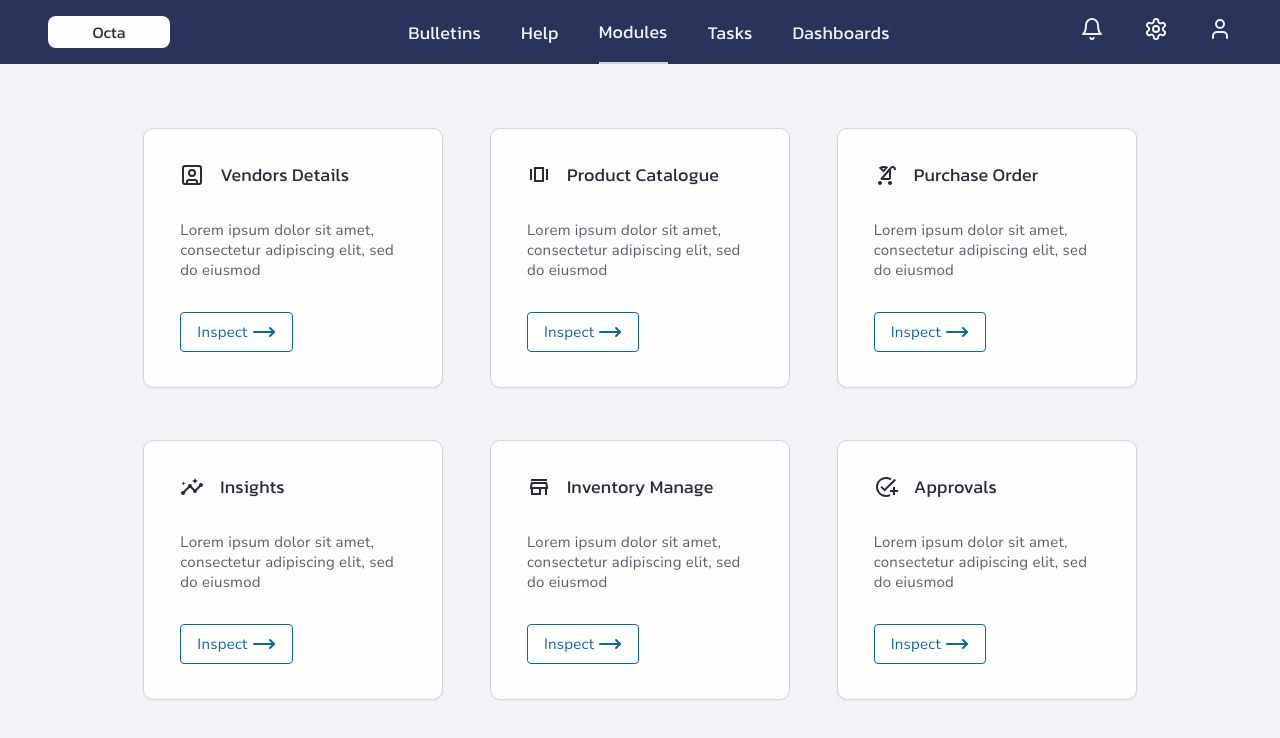
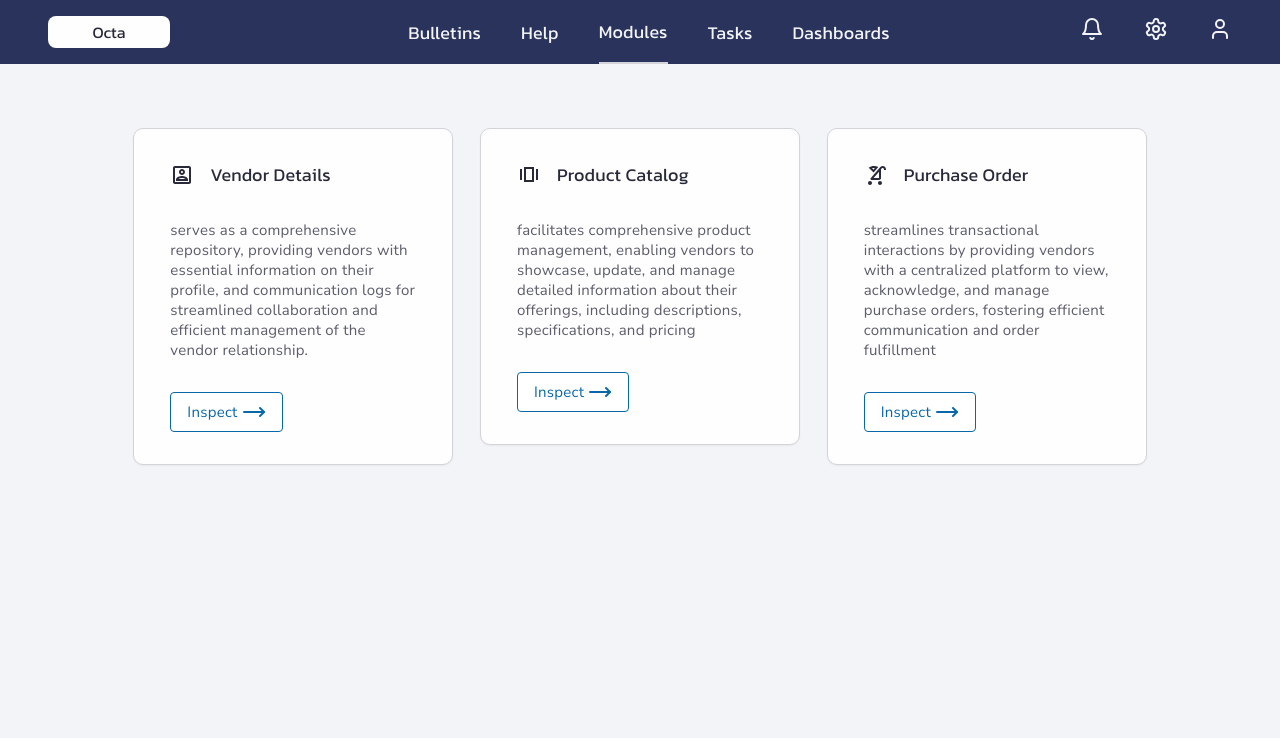
Before and after one commit to octabanglore/OCTA-Frontend, a Next.js app: page /modules in a window 1280 px wide. Shown: the top 738 px of the page. Built offline with nearby package versions, Linux system fonts and the light colour scheme.

Commit message:
change module data as per given array

```diff
--- a/actions/home-page.js
+++ b/actions/home-page.js
@@ -6,41 +6,32 @@ export const topbarData = {
   dashboard: "Dashboards",
 };
 
-export const moduleData = {
-  vendorDetails: {
-    title: "Vendors Details",
+export const getModuleData = (user) => {
+  const response = [
+    {
+      moduleId: 1,
+      title: "Vendor Details",
       description:
-      "Lorem ipsum dolor sit amet, consectetur adipiscing elit, sed do eiusmod",
+        "serves as a comprehensive repository, providing vendors with essential information on their profile, and communication logs for streamlined collaboration and efficient management of the vendor relationship.",
       buttonText: "Inspect",
+      imagePath: "vendorDetailsIcon",
     },
-  productCatalogue: {
-    title: "Product Catalogue",
+    {
+      moduleId: 2,
+      title: "Product Catalog",
       description:
-      "Lorem ipsum dolor sit amet, consectetur adipiscing elit, sed do eiusmod",
+        "facilitates comprehensive product management, enabling vendors to showcase, update, and manage detailed information about their offerings, including descriptions, specifications, and pricing",
       buttonText: "Inspect",
+      imagePath: "productCatalogueIcon",
     },
-  purchaseOrder: {
+    {
+      moduleId: 3,
       title: "Purchase Order",
       description:
-      "Lorem ipsum dolor sit amet, consectetur adipiscing elit, sed do eiusmod",
+        "streamlines transactional interactions by providing vendors with a centralized platform to view, acknowledge, and manage purchase orders, fostering efficient communication and order fulfillment",
       buttonText: "Inspect",
+      imagePath: "purchaseOrderIcon",
     },
-  insights: {
-    title: "Insights",
-    description:
-      "Lorem ipsum dolor sit amet, consectetur adipiscing elit, sed do eiusmod",
-    buttonText: "Inspect",
-  },
-  inventoryManage: {
-    title: "Inventory Manage",
-    description:
-      "Lorem ipsum dolor sit amet, consectetur adipiscing elit, sed do eiusmod",
-    buttonText: "Inspect",
-  },
-  approvals: {
-    title: "Approvals",
-    description:
-      "Lorem ipsum dolor sit amet, consectetur adipiscing elit, sed do eiusmod",
-    buttonText: "Inspect",
-  },
+  ];
+  return response;
 };
--- a/app/(routes)/(homepage)/components/BodySection.jsx
+++ b/app/(routes)/(homepage)/components/BodySection.jsx
@@ -1,17 +1,14 @@
-import { UserSquare } from "lucide-react";
 import CardComp from "./CardComp";
-import { productCatalogueIcon, purchaseOrderIcon, insightsIcon, inventoryManageIcon, approvalsIcon } from "@/components/svgs/ModulesPageIcons";
+import * as moduleIcons from "@/components/svgs/ModulesPageIcons";
 
 const BodySection = (props) => {
 
+
   return (
     <div className="h-full grid grid-cols-1 md:grid-cols-2 xl:grid-cols-3  mx-32 my-16  gap-4 justify-items-center">
-      {props.cardData.vendorDetails && <CardComp text={props.cardData.vendorDetails} link={"/vendordetails"} icon={<UserSquare/>}/>}
-      {props.cardData.productCatalogue && <CardComp text={props.cardData.productCatalogue} link={"/productcatalogue"} icon={productCatalogueIcon}/>}
-      {props.cardData.purchaseOrder && <CardComp text={props.cardData.purchaseOrder} link={"/purchaseorder/overview"} icon={purchaseOrderIcon}/>}
-      {props.cardData.insights && <CardComp text={props.cardData.insights} link={"/insights"} icon={insightsIcon}/>}
-      {props.cardData.inventoryManage && <CardComp text={props.cardData.inventoryManage} link={"/inventorymanage"} icon={inventoryManageIcon}/>}
-      {props.cardData.approvals && <CardComp text={props.cardData.approvals} link={"/approvals"} icon={approvalsIcon}/>}
+      {props.cardData.map(item => {
+        return <CardComp text={item} link={`/module/${item.moduleId}`} icon={moduleIcons[item.imagePath]} key={item.moduleId}/>
+      })}
     </div>
   );
 };
--- a/app/(routes)/(homepage)/components/CardComp.jsx
+++ b/app/(routes)/(homepage)/components/CardComp.jsx
@@ -12,7 +12,7 @@ import Link from "next/link";
 const CardComp = (props) => {
   return (
     <div>
-      <Card className="w-[300px] h-[260px] rounded-[10px] border-customGrey200 bg-customGrey000">
+      <Card className="w-[320px]  rounded-[10px] border-customGrey200 bg-customGrey000">
         <CardHeader className="p-[32px_36px_32px_36px]">
           <CardTitle className="flex flex-row custom-s1 text-customGrey800">
             <div className="mr-4 flex items-center">{props.icon}</div> {props.text.title}
--- a/app/(routes)/(homepage)/modules/page.jsx
+++ b/app/(routes)/(homepage)/modules/page.jsx
@@ -1,7 +1,26 @@
-import { moduleData } from "@/actions/home-page";
+"use client";
+
+import { getModuleData } from "@/actions/home-page";
 import BodySection from "../components/BodySection";
+import { useEffect, useState } from "react";
+import useLogin from "@/hooks/use-auth";
 
 const Modules = () => {
+  const users = useLogin();
+  const [moduleData, setModuleData] = useState([]);
+  const [isMounted, setIsMounted] = useState(false);
+
+  useEffect(() => {
+    setIsMounted(true);
+  }, []);
+  useEffect(() => {
+    setModuleData(getModuleData(users));
+  }, [users]);
+
+  if (!isMounted) {
+    return null;
+  }
+
   return <BodySection cardData={moduleData} />;
 };
 
--- a/app/(routes)/(modules)/productcatalogue/page.jsx
+++ b/app/(routes)/(modules)/productcatalogue/page.jsx
@@ -3,7 +3,6 @@
 import { useEffect, useState } from "react";
 import { Calendar2 } from "@/components/ui/calendar2";
 import { CalendarIcon } from "lucide-react";
-import { Button } from "@/components/ui/button";
 import { cn } from "@/lib/utils";
 import { format } from "date-fns";
 import { Tabs, TabsContent, TabsList, TabsTrigger } from "@/components/ui/tabs";
@@ -16,51 +15,51 @@ const F1 = () => {
     console.log(date);
   }, [date]);
   return (
-    <div className=" m-4 bg-white p-8">
+    <div className="bg-customGrey000 p-8">
       <Tabs
         defaultValue="account"
         className="w-[] bg-transparent to-transparent"
       >
         <TabsList className="bg-transparent space-x-6">
-          <TabsTrigger value="account" className="bg-transparent p-0 w-[152px] h-[38px] ">
-            {/* <Button
-              variant={"outline"}
-              className={cn(
-                "w-full justify-start text-left font-normal ",
-                !date && "text-muted-foreground"
-              )}
-            >
-              <CalendarIcon className="mr-2 h-4 w-4" />
-              {date ? format(date, "PPP") : <span>Pick a date</span>}
-            </Button> */}
-            <div className="relative w-full h-full">
-              {/* <label
-                for="first"
-                className="absolute z-[1] bg-[white] px-[5px]  left-[1em] top-[-1.4ex]"
+          <TabsTrigger
+            value="account"
+            className="bg-transparent p-0 w-[152px] h-[38px] border-[1px] flex flex-col data-[state=active]:border-customPrimaryLight2  data-[state=active]:text-customPrimaryLight3"
+          >
+            <div className="w-full h-full relative rounded-sm">
+              <p className="absolute top-[-9px] bg-customGrey000 p-0.5 text-[10px] font-normal leading-[12px] ml-2 self-start">
+                From Date
+              </p>
+              <div
+                variant={"outline"}
+                className={cn(
+                  "w-full flex h-full justify-between text-[12px] font-normal px-2 leading-[11px] items-center",
+                  !date && "text-muted-foreground"
+                )}
               >
-                First
-              </label> */}
-              <input
-                type="text"
-                className="border relative w-full h-full rounded-md border-solid border-[gray]"
-                value={date}
-              />
+                {date ? format(date, "dd/MM/yyyy") : <span>Pick a date</span>}
+                <CalendarIcon className="ml-4 self-right h-4 w-4" />
+              </div>
             </div>
           </TabsTrigger>
           <TabsTrigger
             value="password"
-            className="bg-transparent p-0 w-[152px] h-[38px] border-[1px] data-[state=active]:border-customPrimaryLight2 "
+            className="bg-transparent p-0 w-[152px] h-[42px] border-[1px] flex flex-col data-[state=active]:border-customPrimaryLight2  data-[state=active]:text-customPrimaryLight3"
           >
+          <div className="w-full h-full relative rounded-sm">
+            <p className="absolute top-[-9px] bg-customGrey000 p-0.5 text-[10px] font-normal leading-[12px] ml-2 self-start">
+              To Date
+            </p>
             <div
               variant={"outline"}
               className={cn(
-                "w-full flex h-full justify-between items-center px-3 custom-overline ",
+                "w-full flex h-full justify-between text-[12px] font-normal px-2 leading-[11px] items-center",
                 !date1 && "text-muted-foreground"
               )}
             >
               {date1 ? format(date1, "PP") : <span>Pick a date</span>}
               <CalendarIcon className="ml-4 self-right h-4 w-4" />
             </div>
+          </div>
           </TabsTrigger>
         </TabsList>
         <TabsContent value="account">
@@ -73,6 +72,7 @@ const F1 = () => {
               fromYear={1960}
               toYear={2050}
               defaultMonth={date && date}
+              maxDate={new Date(2023, 11, 31)}
             />
           </div>
         </TabsContent>
--- a/app/(routes)/(modules)/purchaseorder/[reportId]/page.jsx
+++ b/app/(routes)/(modules)/purchaseorder/[reportId]/page.jsx
@@ -88,7 +88,7 @@ const AgGridComponent = ({ params }) => {
   }
   const hanldeExportFile = async (type) => {
     try {
-      await exportFileApi(type, params.reportId, users.user);
+      exportFileApi(type, params.reportId, users.user);
       console.log(selectedRows.length);
     } catch (error) {
       console.log(error.response.data.errorMessage);
--- a/components/svgs/ModulesPageIcons.jsx
+++ b/components/svgs/ModulesPageIcons.jsx
@@ -1,3 +1,24 @@
+export const vendorDetailsIcon = (
+  <svg
+    width="24"
+    height="24"
+    viewBox="0 0 24 24"
+    fill="none"
+    xmlns="http://www.w3.org/2000/svg"
+  >
+    <g clipPath="url(#clip0_2145_19050)">
+      <path
+        d="M19 5V19H5V5H19ZM19 3H5C3.89 3 3 3.9 3 5V19C3 20.1 3.89 21 5 21H19C20.1 21 21 20.1 21 19V5C21 3.9 20.1 3 19 3ZM12 12C10.35 12 9 10.65 9 9C9 7.35 10.35 6 12 6C13.65 6 15 7.35 15 9C15 10.65 13.65 12 12 12ZM12 8C11.45 8 11 8.45 11 9C11 9.55 11.45 10 12 10C12.55 10 13 9.55 13 9C13 8.45 12.55 8 12 8ZM18 18H6V16.47C6 13.97 9.97 12.89 12 12.89C14.03 12.89 18 13.97 18 16.47V18ZM8.31 16H15.69C15 15.44 13.31 14.88 12 14.88C10.69 14.88 8.99 15.44 8.31 16Z"
+        fill="#282A3A"
+      />
+    </g>
+    <defs>
+      <clipPath id="clip0_2145_19050">
+        <rect width="24" height="24" fill="white" />
+      </clipPath>
+    </defs>
+  </svg>
+);
 export const productCatalogueIcon = (
   <svg
     width="24"
--- a/tailwind.config.js
+++ b/tailwind.config.js
@@ -57,6 +57,7 @@ module.exports = {
         customPrimary:'#0A68A8',
         customPrimaryLight1:'#4E9FD7',
         customPrimaryLight2:'#179CF7',
+        customPrimaryLight3:'#0A68A8',
         customSecondary:'#29335C',
         customSecondaryLight1:'#6973D0',
         systemRed:'#CC2936',
```
Lines whose indentation alone changed are shown as unchanged.
